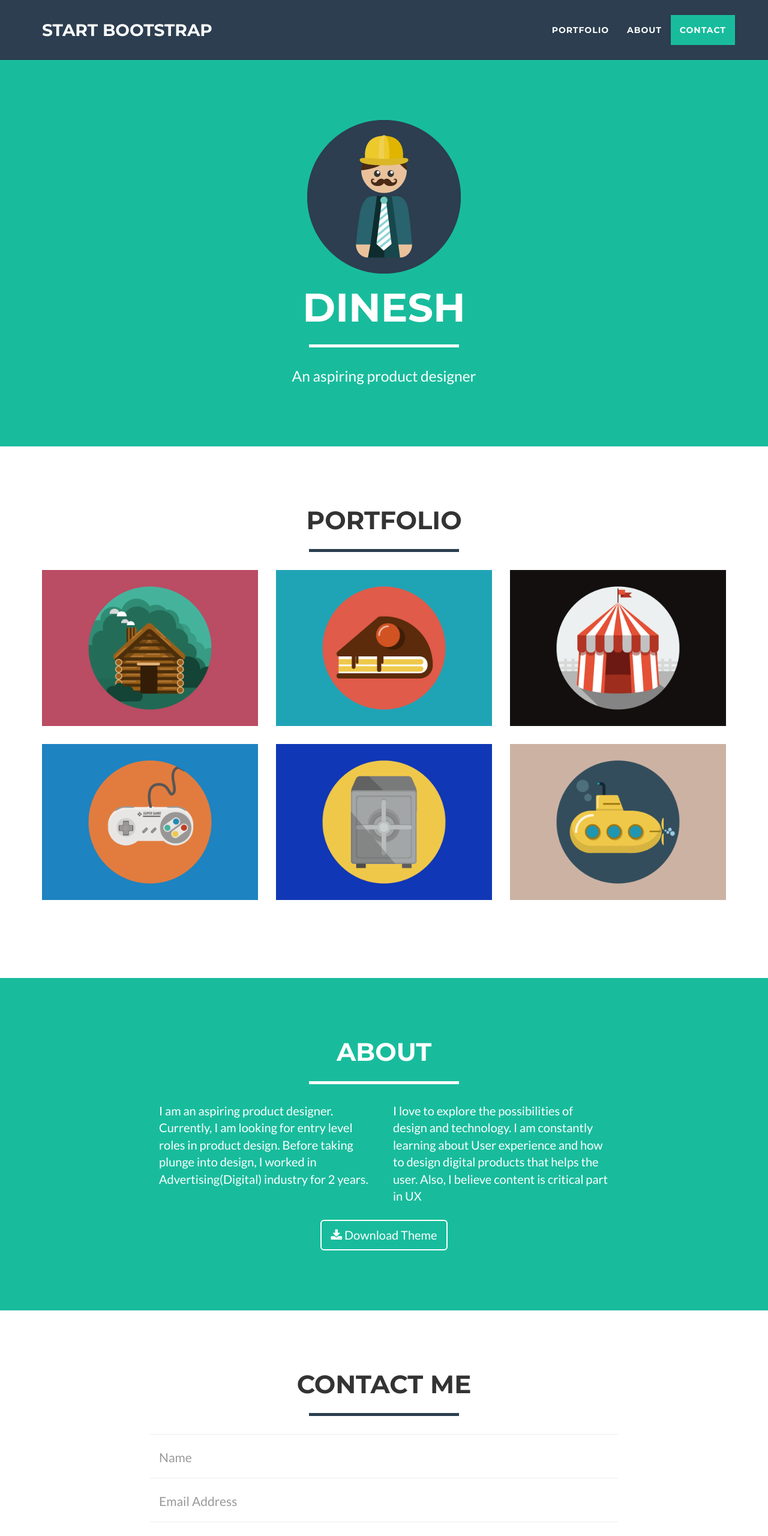
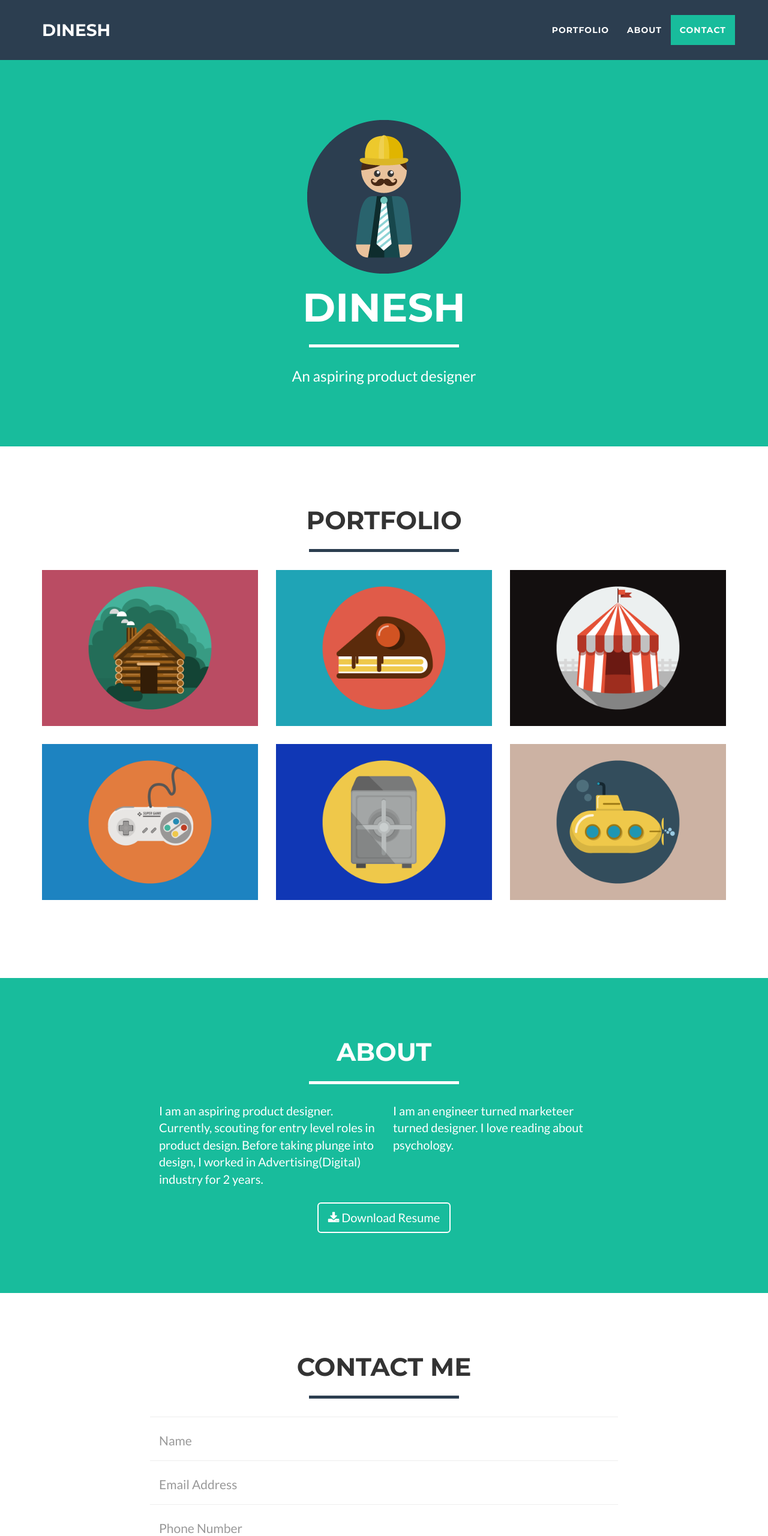
Before and after one commit to DineshSenapati/DineshSenapati.github.io, a website: page index.html in a window 1280 px wide. Shown: the top 2560 px of the page at 60% size. Drawn offline with nearby package versions, Linux system fonts and the light colour scheme.

Commit message:
Second change
-Changed social profiles
-Changed Navbar name to Dinesh
-Added download resume, insted of theme

```diff
--- a/index.html
+++ b/index.html
@@ -9,7 +9,7 @@
     <meta name="description" content="">
     <meta name="author" content="">
 
-    <title>Namastey - I am Dinesh</title>
+    <title>DSenapati</title>
 
     <!-- Bootstrap Core CSS -->
     <link href="vendor/bootstrap/css/bootstrap.min.css" rel="stylesheet">
@@ -42,7 +42,7 @@
                 <button type="button" class="navbar-toggle" data-toggle="collapse" data-target="#bs-example-navbar-collapse-1">
                     <span class="sr-only">Toggle navigation</span> Menu <i class="fa fa-bars"></i>
                 </button>
-                <a class="navbar-brand" href="#page-top">Start Bootstrap</a>
+                <a class="navbar-brand" href="#page-top">Dinesh</a>
             </div>
 
             <!-- Collect the nav links, forms, and other content for toggling -->
@@ -168,14 +168,14 @@
             </div>
             <div class="row">
                 <div class="col-lg-4 col-lg-offset-2">
-                    <p>I am an aspiring product designer. Currently, I am looking for entry level roles in product design. Before taking plunge into design, I worked in Advertising(Digital) industry for 2 years.</p>
+                    <p>I am an aspiring product designer. Currently, scouting for entry level roles in product design. Before taking plunge into design, I worked in Advertising(Digital) industry for 2 years.</p>
                 </div>
                 <div class="col-lg-4">
-                    <p>I love to explore the possibilities of design and technology. I am constantly learning about User experience and how to design digital products that helps the user. Also, I believe content is critical part in UX</p>
+                    <p> I am an engineer turned marketeer turned designer. I love reading about psychology.</p>
                 </div>
                 <div class="col-lg-8 col-lg-offset-2 text-center">
-                    <a href="#" class="btn btn-lg btn-outline">
-                        <i class="fa fa-download"></i> Download Theme
+                    <a href="https://www.dropbox.com/s/hzs5nw3m3p16hpq/DineshKumarS.pdf?dl=0" class="btn btn-lg btn-outline">
+                        <i class="fa fa-download"></i> Download  Resume
                     </a>
                 </div>
             </div>
@@ -245,7 +245,7 @@
                     <div class="footer-col col-md-4">
                         <h3>Location</h3>
                         <p>HSR Layout
-                            <br>Bengaluru, KA, Ind</p>
+                            <br>Bengaluru</p>
                     </div>
                     <div class="footer-col col-md-4">
                         <h3>Around the Web</h3>
@@ -255,10 +255,10 @@
                             </li>
                             <li>
                                 <a href="#" class="btn-social btn-outline"><span class="sr-only">Google Plus</span><i class="fa fa-fw fa-google-plus"></i></a>
+                            </li> -->
+                            <li>
+                                <a href="https://medium.com/@deesenapati" class="btn-social btn-outline"><span class="sr-only">Twitter</span><i class="fa fa-fw fa-medium"></i></a>
                             </li>
-                            <li>
-                                <a href="#" class="btn-social btn-outline"><span class="sr-only">Twitter</span><i class="fa fa-fw fa-twitter"></i></a>
-                            </li> -->
                             <li>
                                 <a href="https://www.linkedin.com/in/dineshkumarsenapati/" class="btn-social btn-outline"><span class="sr-only">Linked In</span><i class="fa fa-fw fa-linkedin"></i></a>
                             </li>
```
